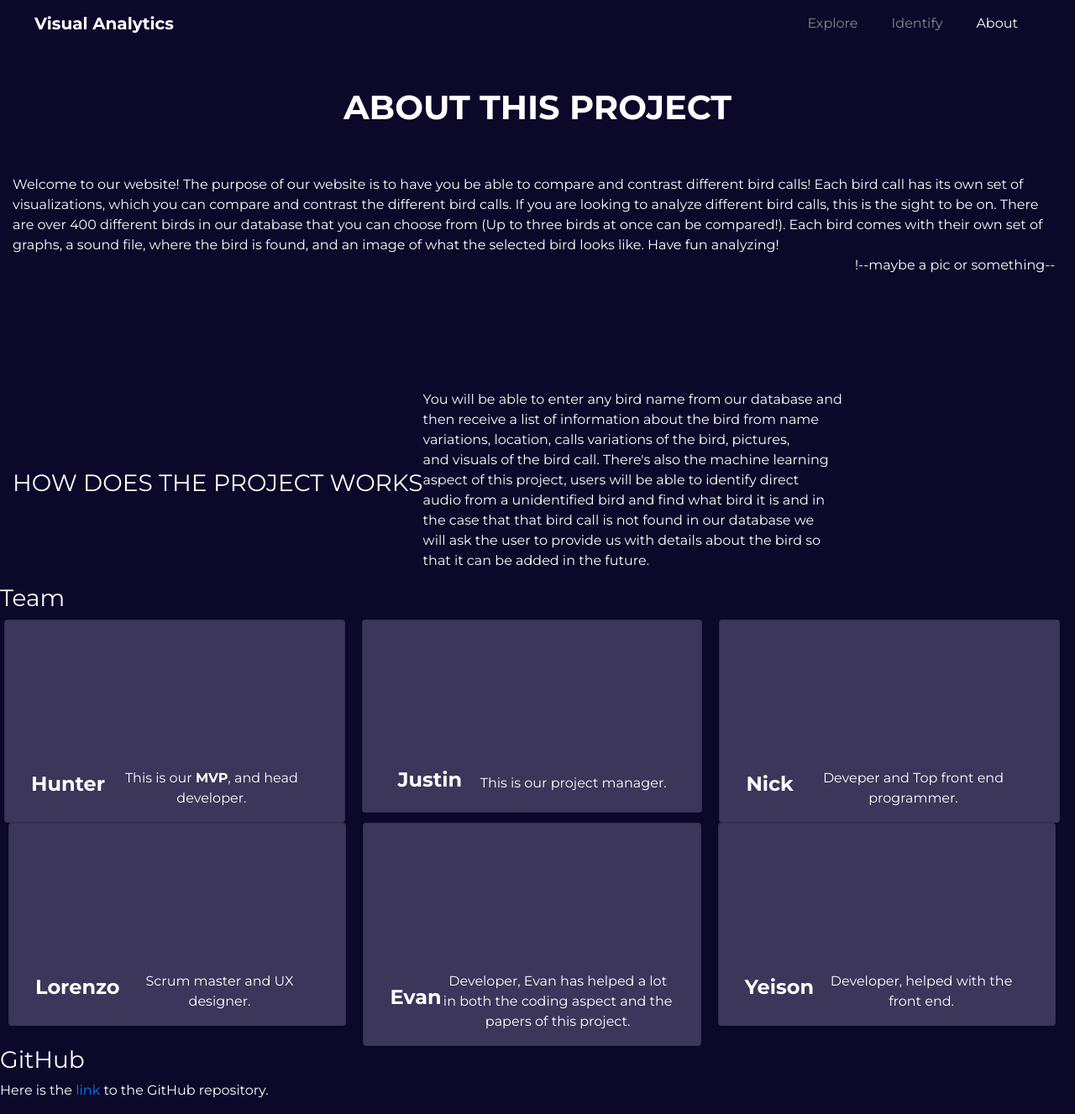
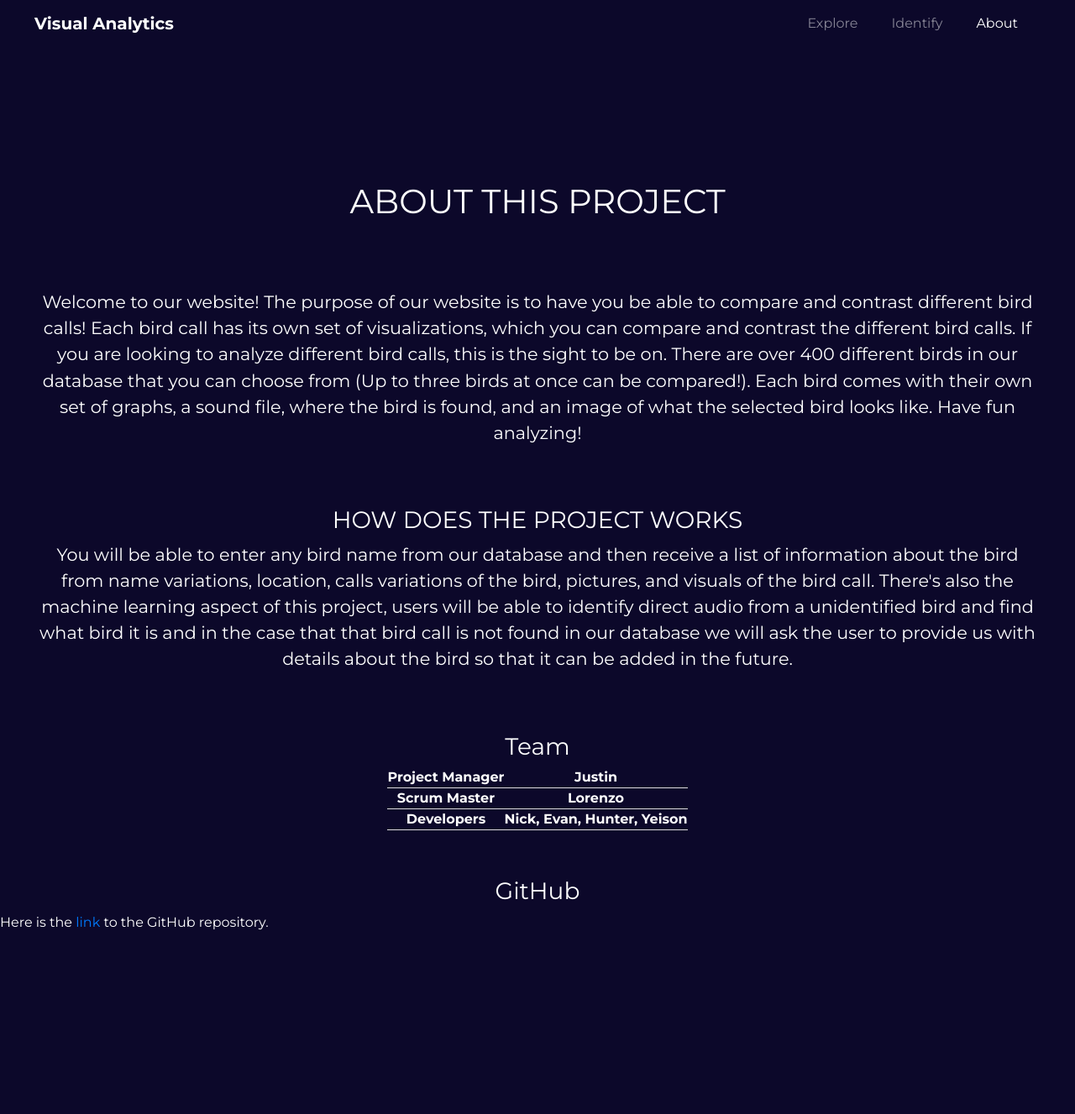
Before and after one commit to Schwar32/SE-Visual-Analytics, a React (Create React App) app in the folder reactapp/: page /About in a window 1280 px wide. Shown: the whole page at 84% size. After the commit the page ends 1127 px from the top, so only its background shows below. Built offline with nearby package versions, Linux system fonts and the light colour scheme.

Commit message:
Optimized About page with css about file.

```diff
--- a/reactapp/src/pages/About.js
+++ b/reactapp/src/pages/About.js
@@ -1,4 +1,4 @@
-import "../styles/App.css";
+import "../styles/About.css";
 import NavBar from "../components/Navbar";
 import Navbar from "../components/Navbar";
 
@@ -6,127 +6,54 @@ function About() {
   return (
     <div>
       <Navbar />
-      <div class="container-fluid">
-        <div>
-          <h1 class="py-5">
-            <strong>
-              <center>ABOUT THIS PROJECT</center>
-            </strong>
-          </h1>
-          <pi>
-            Welcome to our website! The purpose of our website is to have you be
-            able to compare and contrast different bird calls! Each bird call
-            has its own set of visualizations, which you can compare and
-            contrast the different bird calls. If you are looking to analyze
-            different bird calls, this is the sight to be on. There are over 400
-            different birds in our database that you can choose from (Up to
-            three birds at once can be compared!). Each bird comes with their
-            own set of graphs, a sound file, where the bird is found, and an
-            image of what the selected bird looks like. Have fun analyzing!
-          </pi>
-        </div>
-        <div class="row">
-          <div class="column">
-            <div class="container">
-              <h3 class="py-5">HOW DOES THE PROJECT WORKS</h3>
-              <p>
-                You will be able to enter any bird name from our database and
-                <br></br>
-                then receive a list of information about the bird from name
-                <br></br>
-                variations, location, calls variations of the bird, pictures,
-                <br></br>
-                and visuals of the bird call. There's also the machine learning
-                <br></br>
-                aspect of this project, users will be able to identify direct
-                <br></br>
-                audio from a unidentified bird and find what bird it is and in
-                <br></br>
-                the case that that bird call is not found in our database we
-                <br></br>
-                will ask the user to provide us with details about the bird so
-                <br></br>
-                that it can be added in the future.
-              </p>
-            </div>
-          </div>
+      <div>
+        <h1>ABOUT THIS PROJECT</h1>
+        <p className="pi">
+          Welcome to our website! The purpose of our website is to have you be
+          able to compare and contrast different bird calls! Each bird call has
+          its own set of visualizations, which you can compare and contrast the
+          different bird calls. If you are looking to analyze different bird
+          calls, this is the sight to be on. There are over 400 different birds
+          in our database that you can choose from (Up to three birds at once
+          can be compared!). Each bird comes with their own set of graphs, a
+          sound file, where the bird is found, and an image of what the selected
+          bird looks like. Have fun analyzing!
+        </p>
+      </div>
 
-          <div class="column">!--maybe a pic or something--</div>
+      <div>
+        <h3>HOW DOES THE PROJECT WORKS</h3>
+        <p className="pi">
+          You will be able to enter any bird name from our database and then
+          receive a list of information about the bird from name variations,
+          location, calls variations of the bird, pictures, and visuals of the
+          bird call. There's also the machine learning aspect of this project,
+          users will be able to identify direct audio from a unidentified bird
+          and find what bird it is and in the case that that bird call is not
+          found in our database we will ask the user to provide us with details
+          about the bird so that it can be added in the future.
+        </p>
+      </div>
 
-          <div>
-            <h3>Team</h3>
-            <div class="card-row">
-              <div class="card-column">
-                <div className="card">
-                  <div class="container">
-                    <h4>
-                      <strong>Hunter</strong>
-                    </h4>
-                    <pi>
-                      This is our <strong>MVP</strong>, and head developer.
-                    </pi>
-                  </div>
-                </div>
-              </div>
-              <div class="card-column">
-                <div className="card">
-                  <div class="container">
-                    <h4>
-                      <strong>Justin</strong>
-                    </h4>
-                    <pi>This is our project manager.</pi>
-                  </div>
-                </div>
-              </div>
-              <div class="card-column">
-                <div className="card">
-                  <div class="container">
-                    <h4>
-                      <strong>Nick</strong>
-                    </h4>
-                    <pi>Deveper and Top front end programmer.</pi>
-                  </div>
-                </div>
-              </div>
-            </div>
+      <h3>Team</h3>
 
-            <div class="card-column">
-              <div className="card">
-                <div class="container">
-                  <h4>
-                    <strong>Lorenzo</strong>
-                  </h4>
-                  <pi>Scrum master and UX designer.</pi>
-                </div>
-              </div>
-            </div>
-            <div class="card-column">
-              <div className="card">
-                <div class="container">
-                  <h4>
-                    <strong>Evan</strong>
-                  </h4>
-                  <pi>
-                    Developer, Evan has helped a lot in both the coding aspect
-                    and the papers of this project.
-                  </pi>
-                </div>
-              </div>
-            </div>
+      <table>
+        <tr>
+          <th>Project Manager </th>
+          <th>Justin</th>
+        </tr>
 
-            <div class="card-column">
-              <div className="card">
-                <div class="container">
-                  <h4>
-                    <strong>Yeison</strong>
-                  </h4>
-                  <pi>Developer, helped with the front end.</pi>
-                </div>
-              </div>
-            </div>
-          </div>
-        </div>
-      </div>
+        <tr>
+          <th>Scrum Master </th>
+          <th>Lorenzo</th>
+        </tr>
+
+        <tr>
+          <th>Developers</th>
+          <th>Nick, Evan, Hunter, Yeison</th>
+        </tr>
+      </table>
+
       <div>
         <h3>GitHub</h3>
         <p>
--- /dev/null
+++ b/reactapp/src/styles/About.css
@@ -0,0 +1,30 @@
+h1 {
+  padding-top: 2em !important;
+  margin: 2em auto;
+  text-align: center;
+}
+
+.pi {
+  text-align: center;
+  font-size: 130%;
+  padding-left: 2em !important;
+  padding-right: 2em !important;
+}
+
+h3 {
+  text-align: center;
+  padding-top: 2em !important;
+}
+
+table{
+  border: 0px solid;
+  margin-left: auto !important;
+  margin-right: auto !important;
+
+}
+
+th{
+  border-bottom: 1px solid #ddd;
+  text-align: center;
+
+}
```
